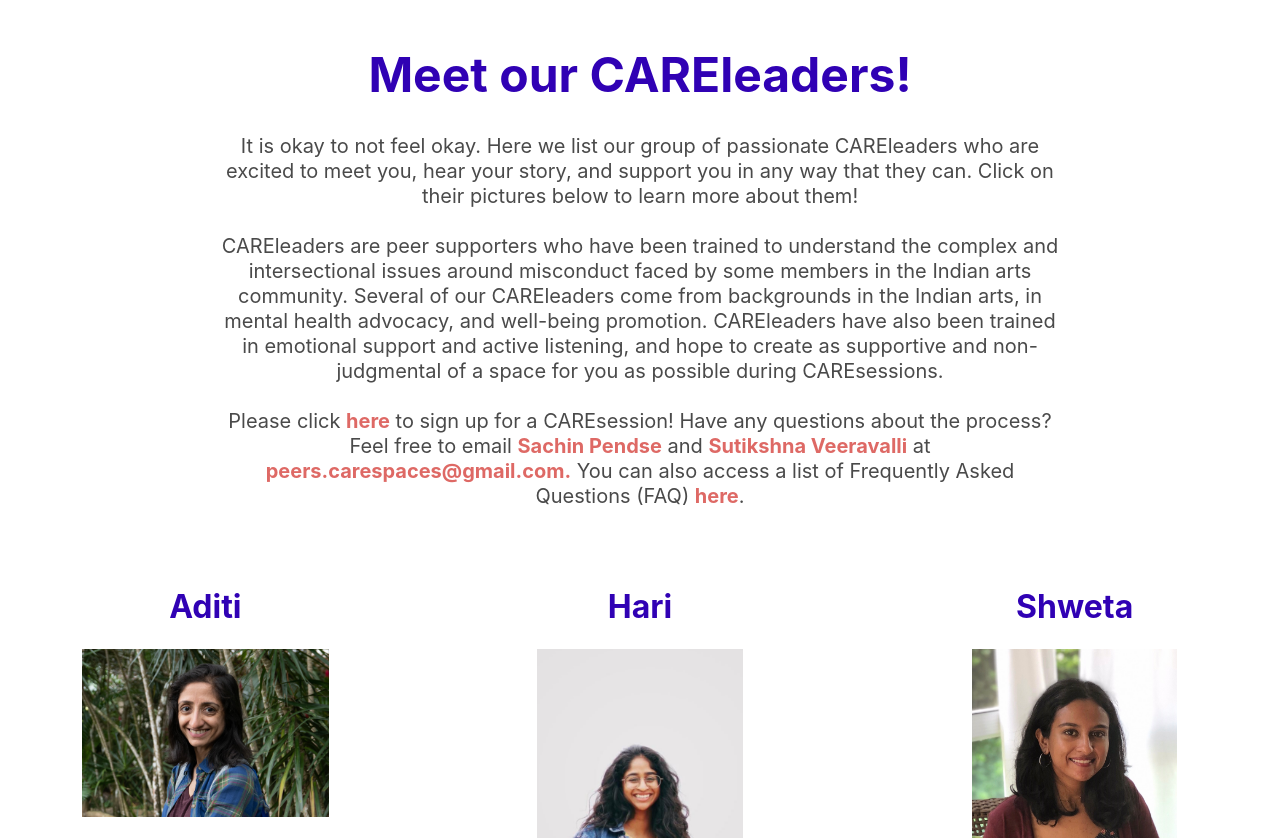
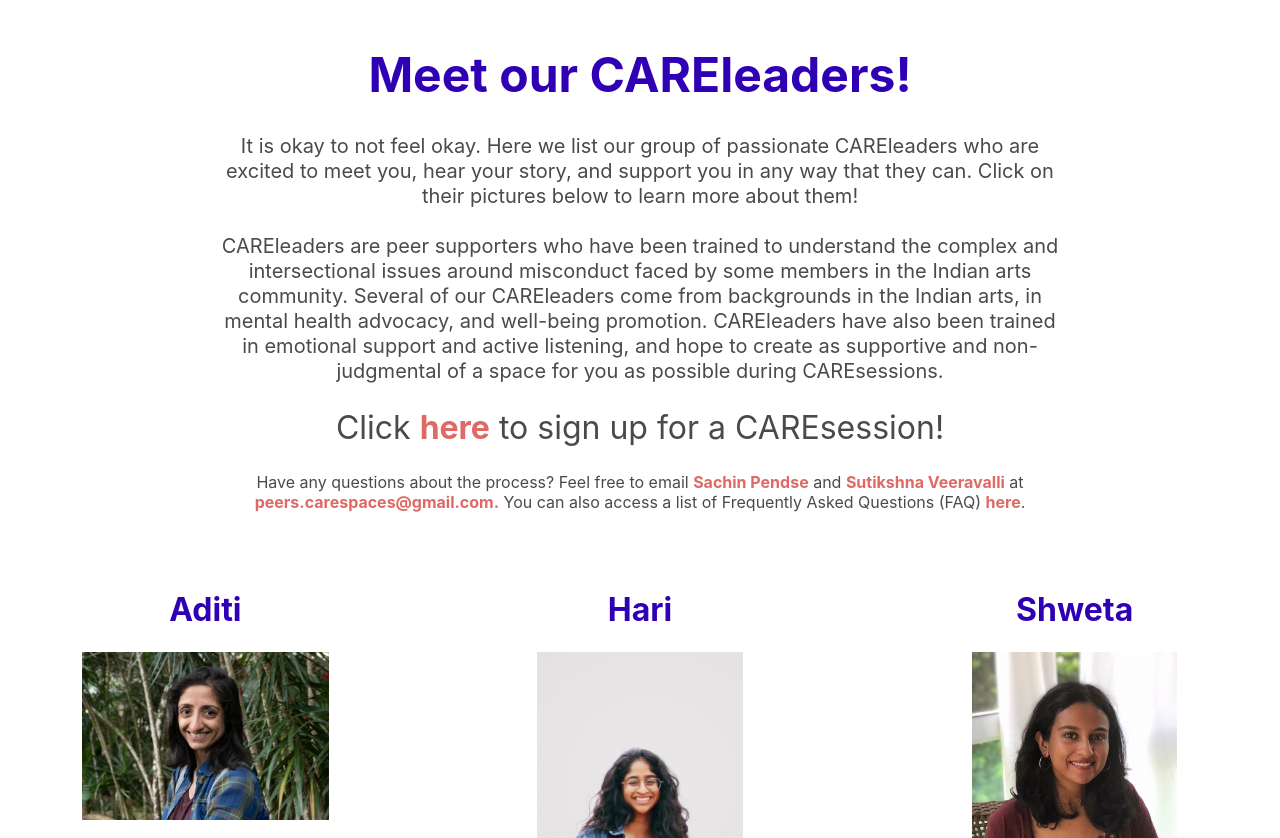
Before and after one commit to careleaders/careleaders.github.io, a plain HTML site: page index.html in a window 1280 px wide. Shown: the top 838 px of the page. Drawn offline with nearby package versions, Linux system fonts and the light colour scheme.

Commit message:
Quick formatting

```diff
--- a/index.html
+++ b/index.html
@@ -135,7 +135,9 @@ $(document).ready(function(){
   <div class="column is-third">
   </div>
   <div class="column is-two-thirds has-text-centered">
-    <h2 class = "subtitle is-5">It is okay to not feel okay. Here we list our group of passionate CAREleaders who are excited to meet you, hear your story, and support you in any way that they can. Click on their pictures below to learn more about them!<br><br> CAREleaders are peer supporters who have been trained to understand the complex and intersectional issues around misconduct faced by some members in the Indian arts community. Several of our CAREleaders come from backgrounds in the Indian arts, in mental health advocacy, and well-being promotion. CAREleaders have also been trained in emotional support and active listening, and hope to create as supportive and non-judgmental of a space for you as possible during CAREsessions. <br><br> Please click <a href="https://forms.gle/Egm4UYvSnTzZLfCc8">here</a> to sign up for a CAREsession! Have any questions about the process? Feel free to email <a href="https://www.instagram.com/p/CJzrrQ0Bzm1/">Sachin Pendse</a> and <a href="https://www.instagram.com/p/CJ403IMhLp6/">Sutikshna Veeravalli</a> at <a href="mailto:peers.carespaces@gmail.com"> peers.carespaces@gmail.com.</a> You can also access a list of Frequently Asked Questions (FAQ) <a href = "https://docs.google.com/document/d/1syjEgWRpHZTMOYrL7WxaU8F7iUZmrqwyIvA06sGEpGE/">here</a>.</h2>
+    <h2 class = "subtitle is-5">It is okay to not feel okay. Here we list our group of passionate CAREleaders who are excited to meet you, hear your story, and support you in any way that they can. Click on their pictures below to learn more about them!<br><br> CAREleaders are peer supporters who have been trained to understand the complex and intersectional issues around misconduct faced by some members in the Indian arts community. Several of our CAREleaders come from backgrounds in the Indian arts, in mental health advocacy, and well-being promotion. CAREleaders have also been trained in emotional support and active listening, and hope to create as supportive and non-judgmental of a space for you as possible during CAREsessions.</h2>
+    <h2 class = "subtitle is-3">Click <a href="https://forms.gle/Egm4UYvSnTzZLfCc8">here</a> to sign up for a CAREsession!</h2>
+    <h2 class = "subtitle is-6">Have any questions about the process? Feel free to email <a href="https://www.instagram.com/p/CJzrrQ0Bzm1/">Sachin Pendse</a> and <a href="https://www.instagram.com/p/CJ403IMhLp6/">Sutikshna Veeravalli</a> at <a href="mailto:peers.carespaces@gmail.com"> peers.carespaces@gmail.com.</a> You can also access a list of Frequently Asked Questions (FAQ) <a href = "https://docs.google.com/document/d/1syjEgWRpHZTMOYrL7WxaU8F7iUZmrqwyIvA06sGEpGE/">here</a>.</h2>
   </div>
   <div class="column is-third">
   </div>
```
